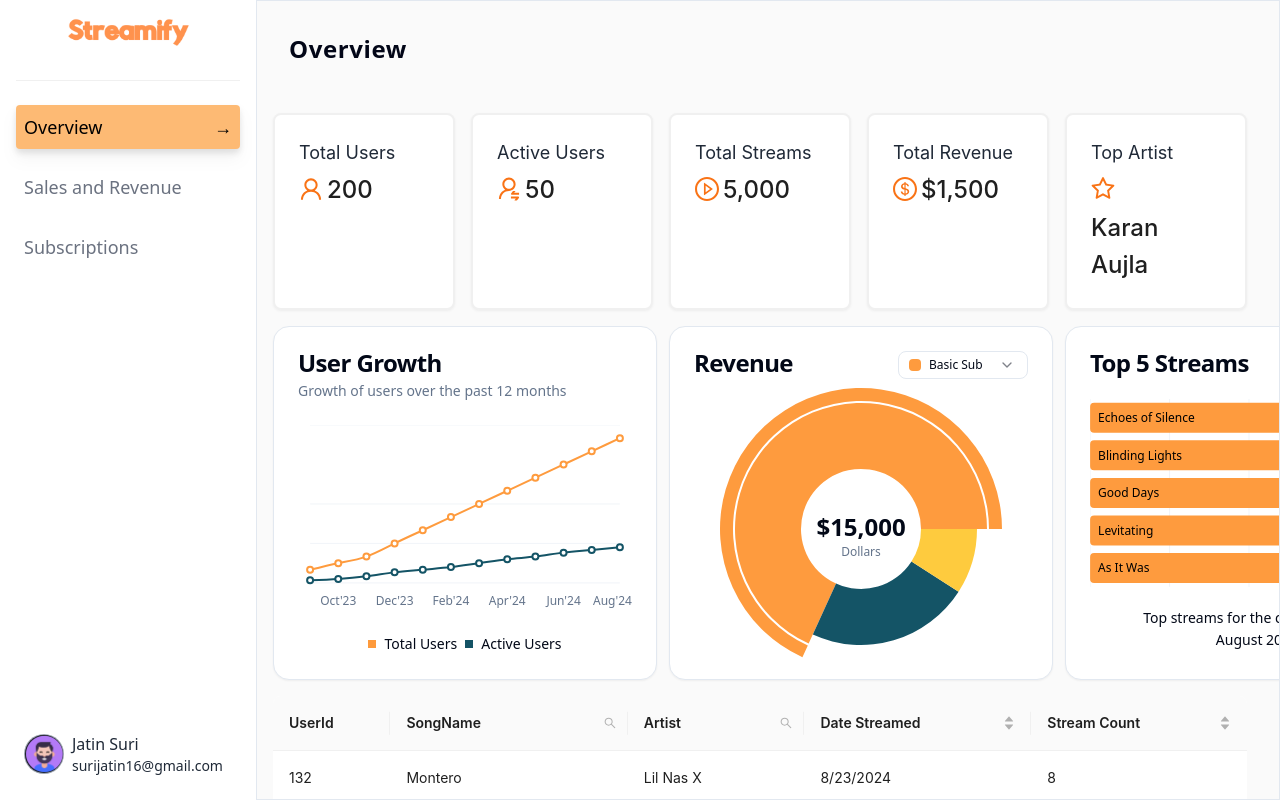
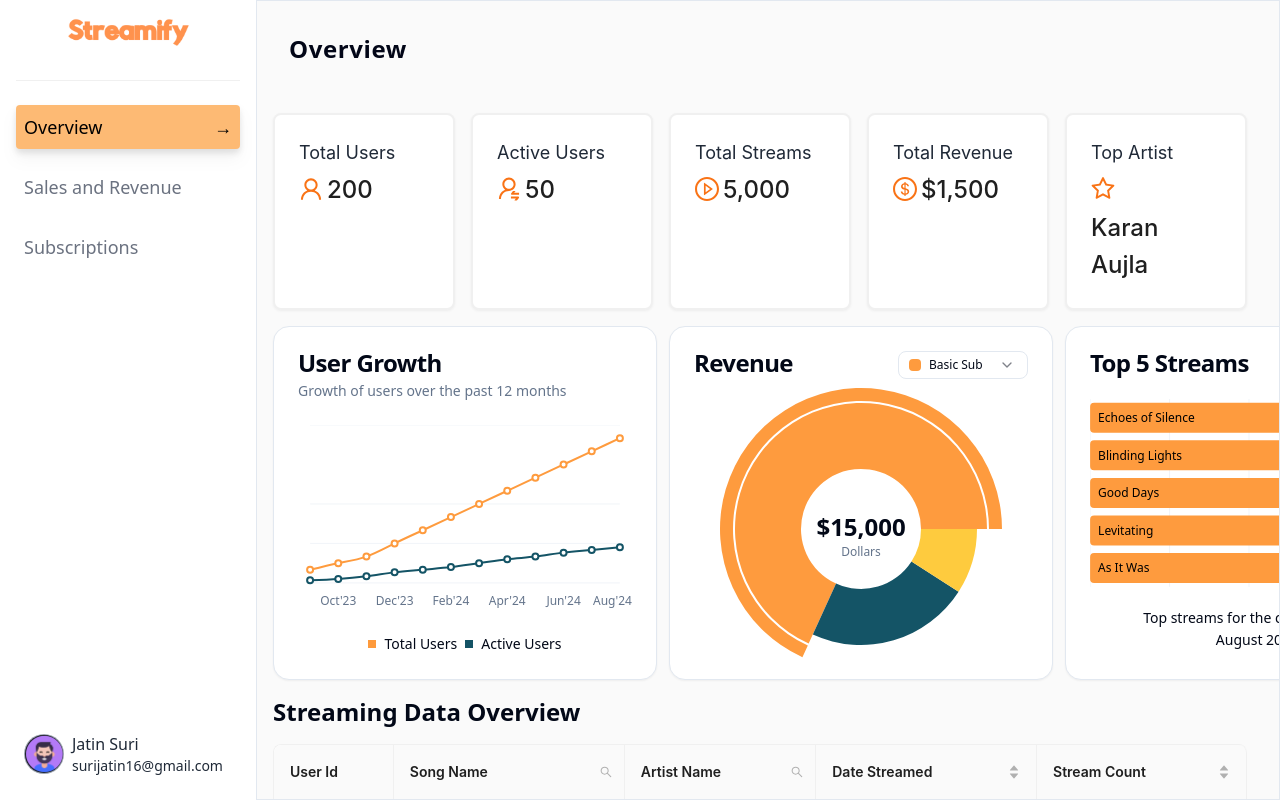
Before and after one commit to surijatin/streamify, a React (Create React App) app: page /overview in a window 1280 px wide. Built offline with nearby package versions, Linux system fonts and the light colour scheme.

Commit message:
Fix table headers

```diff
--- a/src/components/DataTableComponent/index.tsx
+++ b/src/components/DataTableComponent/index.tsx
@@ -121,18 +121,18 @@ const DataTableComponent: React.FC<{ data: DataType[] }> = ({ data }) => {
 
   const columns: TableColumnsType<DataType> = [
     {
-      title: "UserId",
+      title: "User Id",
       dataIndex: "userId",
       key: "userId",
     },
     {
-      title: "SongName",
+      title: "Song Name",
       dataIndex: "songName",
       key: "songName",
       ...getColumnSearchProps("songName"),
     },
     {
-      title: "Artist",
+      title: "Artist Name",
       dataIndex: "artist",
       key: "artist",
       ...getColumnSearchProps("artist"),
@@ -153,7 +153,12 @@ const DataTableComponent: React.FC<{ data: DataType[] }> = ({ data }) => {
     },
   ];
 
-  return <Table columns={columns} dataSource={data} />;
+  return (
+    <>
+      <div className="text-2xl font-bold pb-4">Streaming Data Overview</div>
+      <Table columns={columns} dataSource={data} bordered />
+    </>
+  );
 };
 
 export default DataTableComponent;
```
